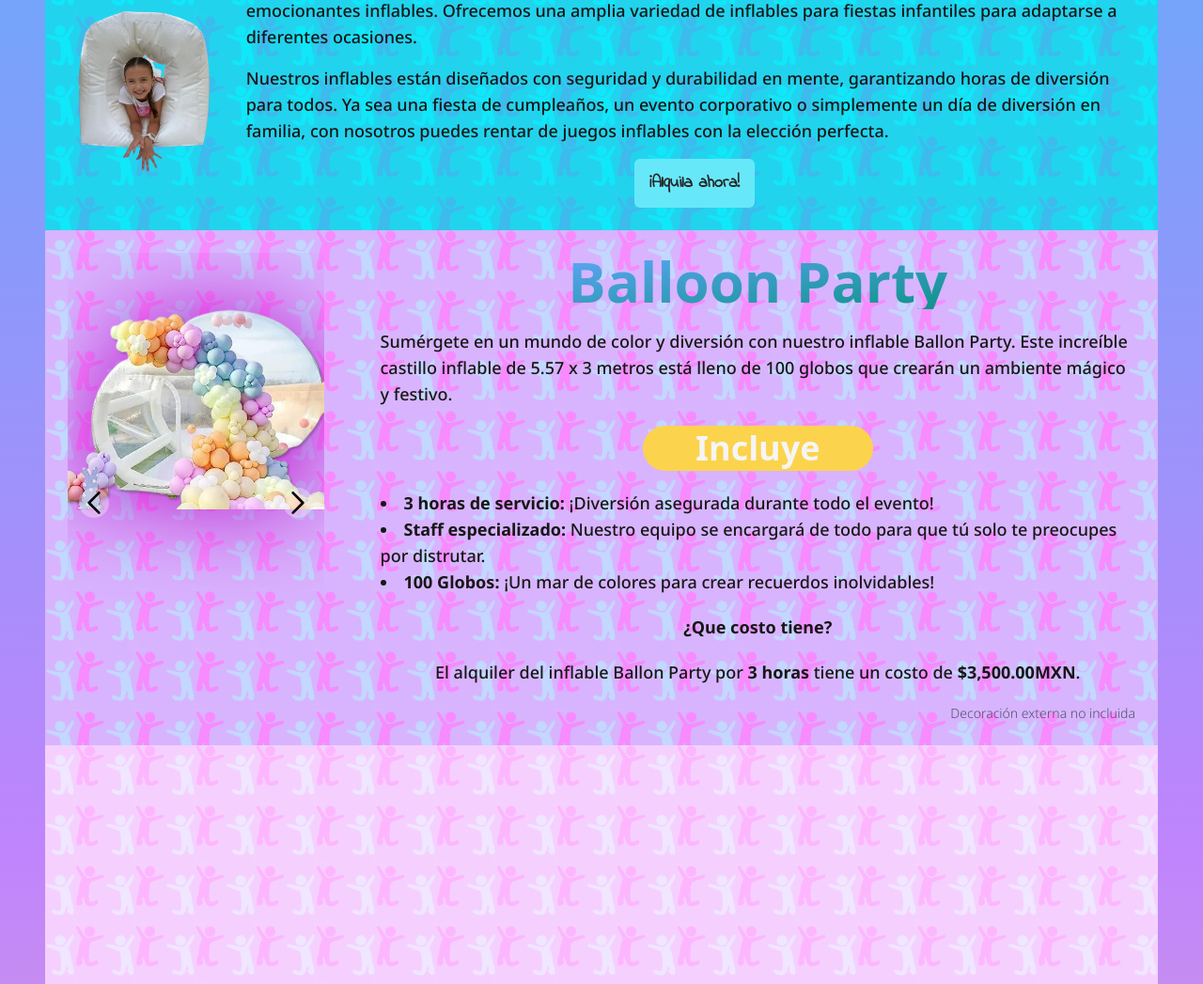
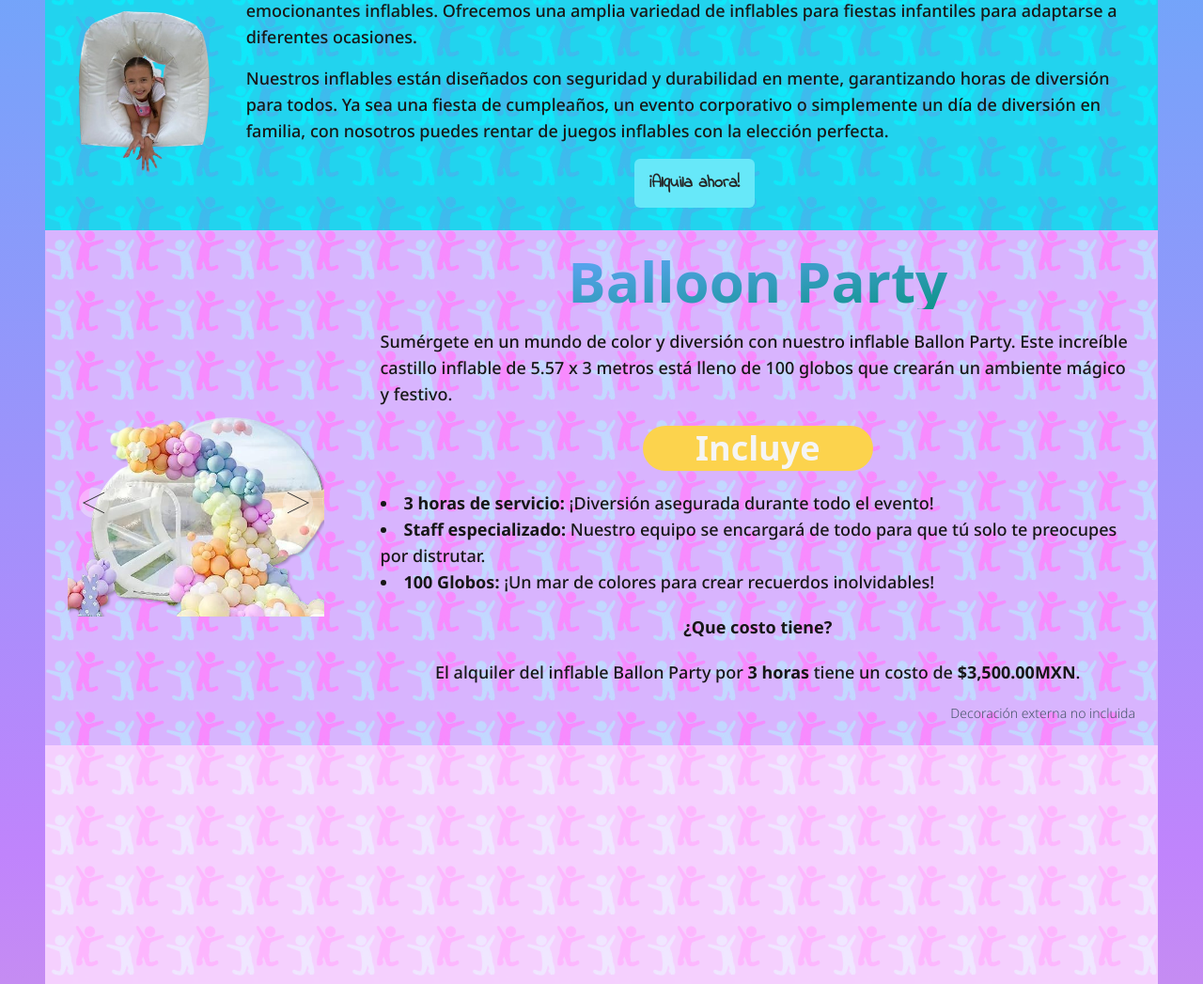
Before and after one commit to SaMoSe12/jumpilines-web, a website: page src/index.html in a window 1280 px wide. Shown: the part 721-1768 px from the top of the page at 94% size. Drawn offline with nearby package versions, Linux system fonts and the light colour scheme; a web font is replaced by a local one.

Commit message:
svg chevron

```diff
--- a/src/index.html
+++ b/src/index.html
@@ -165,50 +165,16 @@
                         <span
                             class="w-6 h-6 sm:w-8 sm:h-8 absolute z-10 top-1/2 left-3 bg-neutral-50/35 rounded-full group-hover:bg-neutral-50/85 flex justify-center items-center overflow-hidden cursor-pointer"
                             @click="current < 0||current%5 == 0 ? current = 4: ''; current-=1">
-                            <svg class="h-6 w-6" version="1.1" id="Capa_1" xmlns="http://www.w3.org/2000/svg"
-                                xmlns:xlink="http://www.w3.org/1999/xlink" viewBox="0 0 185.34 185.34"
-                                xml:space="preserve" fill="#000000" stroke="#000000" stroke-width="0.00185343"
-                                transform="rotate(0)matrix(-1, 0, 0, 1, 0, 0)">
-                                <g id="SVGRepo_bgCarrier" stroke-width="0"></g>
-                                <g id="SVGRepo_tracerCarrier" stroke-linecap="round" stroke-linejoin="round"
-                                    stroke="#CCCCCC" stroke-width="0.7413719999999999"></g>
-                                <g id="SVGRepo_iconCarrier">
-                                    <g>
-                                        <g>
-                                            <path class="fill-neutral-950"
-                                                d="M51.707,185.343c-2.741,0-5.493-1.044-7.593-3.149c-4.194-4.194-4.194-10.981,0-15.175 l74.352-74.347L44.114,18.32c-4.194-4.194-4.194-10.987,0-15.175c4.194-4.194,10.987-4.194,15.18,0l81.934,81.934 c4.194,4.194,4.194,10.987,0,15.175l-81.934,81.939C57.201,184.293,54.454,185.343,51.707,185.343z">
-                                            </path>
-                                        </g>
-                                    </g>
-                                </g>
-                            </svg>
+                            <svg class="w-6 h-6" width="24" height="24" viewBox="0 0 24 24" xmlns="http://www.w3.org/2000/svg" transform="scale(-1 1)"><path d="M1.25 1.25 23 12M1.25 22.75 23 12" stroke="#333333" stroke-linecap="round" stroke-linejoin="round"/></svg>
                         </span>
-                        <img x-bind:src="'./img/'+images[current]" alt="Inflable Globos"
-                            class="w-full drop-shadow-[0_0_50px_rgba(187,0,197,0.88)] select-none">
+                        <div class="w-full h-full bg-center bg-no-repeat bg-contain" x-bind:style="`background-image: url(./img/${images[current]})`"></div>
+                        <!-- <img x-bind:src="'./img/'+images[current]" alt="Inflable Globos"
+                            class="w-full drop-shadow-[0_0_50px_rgba(187,0,197,0.88)] select-none"> -->
                         <span
                             class="w-6 h-6  sm:w-8 sm:h-8 absolute z-10 top-1/2  right-3 bg-neutral-50/35 rounded-full group-hover:bg-neutral-50/85 flex justify-center items-center overflow-hidden cursor-pointer"
                             @click="current+=1;current%5 == 0 ? current = 0: ''">
+                            <svg width="24" height="24" class="w-6 h-6" viewBox="0 0 24 24" xmlns="http://www.w3.org/2000/svg"><path d="M1.25 1.25 23 12M1.25 22.75 23 12" stroke="#333333" stroke-linecap="round" stroke-linejoin="round"/></svg>
 
-                            <svg class="w-6 h-6" version="1.1" id="Capa_1" xmlns="http://www.w3.org/2000/svg"
-                                xmlns:xlink="http://www.w3.org/1999/xlink" viewBox="0 0 185.34 185.34"
-                                xml:space="preserve" fill="#000000" stroke="#000000" stroke-width="0.00185343"
-                                transform="rotate(0)matrix(1, 0, 0, 1, 0, 0)">
-                                <g id="SVGRepo_bgCarrier" stroke-width="0">
-
-                                </g>
-                                <g id="SVGRepo_tracerCarrier" stroke-linecap="round" stroke-linejoin="round"
-                                    stroke="#CCCCCC" stroke-width="0.7413719999999999">
-                                </g>
-                                <g id="SVGRepo_iconCarrier">
-                                    <g>
-                                        <g>
-                                            <path class="fill-neutral-950"
-                                                d="M51.707,185.343c-2.741,0-5.493-1.044-7.593-3.149c-4.194-4.194-4.194-10.981,0-15.175 l74.352-74.347L44.114,18.32c-4.194-4.194-4.194-10.987,0-15.175c4.194-4.194,10.987-4.194,15.18,0l81.934,81.934 c4.194,4.194,4.194,10.987,0,15.175l-81.934,81.939C57.201,184.293,54.454,185.343,51.707,185.343z">
-                                            </path>
-                                        </g>
-                                    </g>
-                                </g>
-                            </svg>
                     </figure>
                     <div class="w-full sm:w-auto flex justify-center items-center flex-col gap-5 ml-5">
                         <h3
```
Also changed, not shown: src/main.css.
